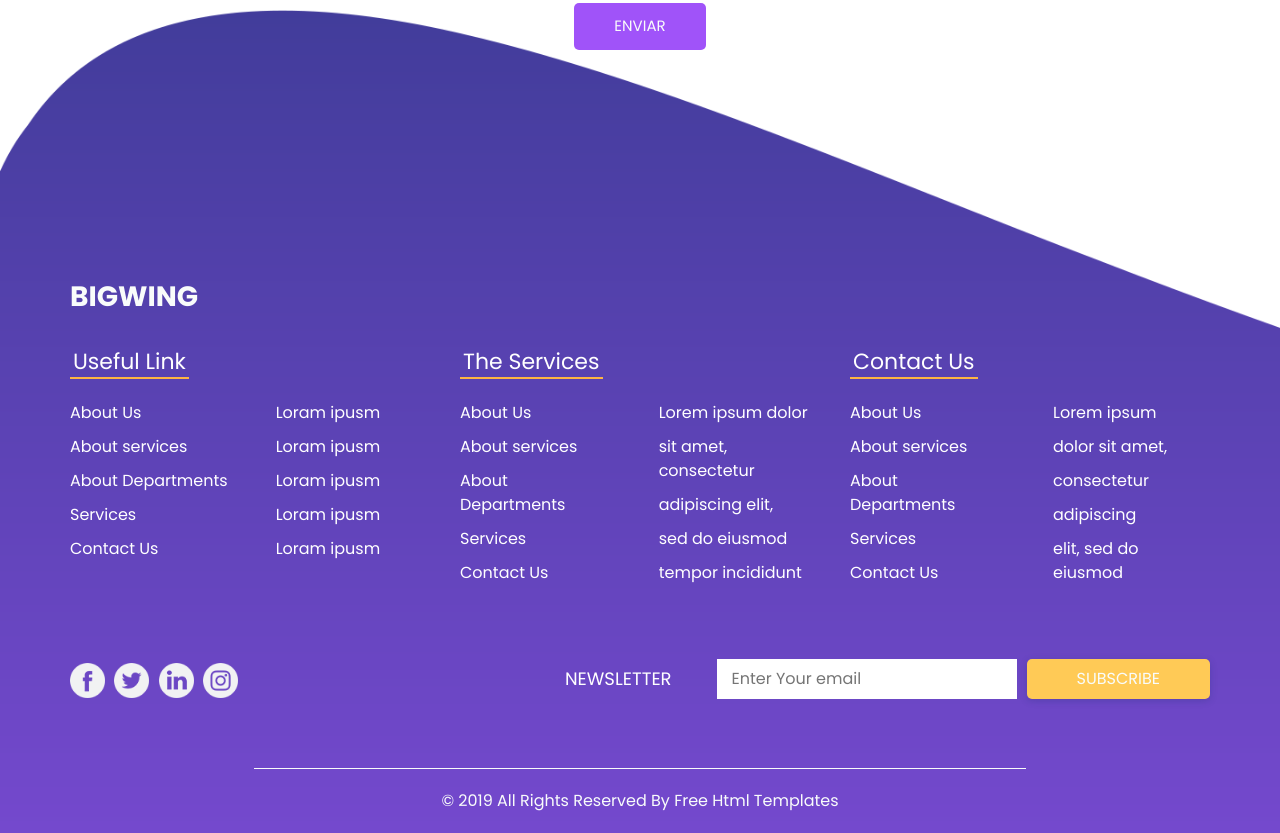
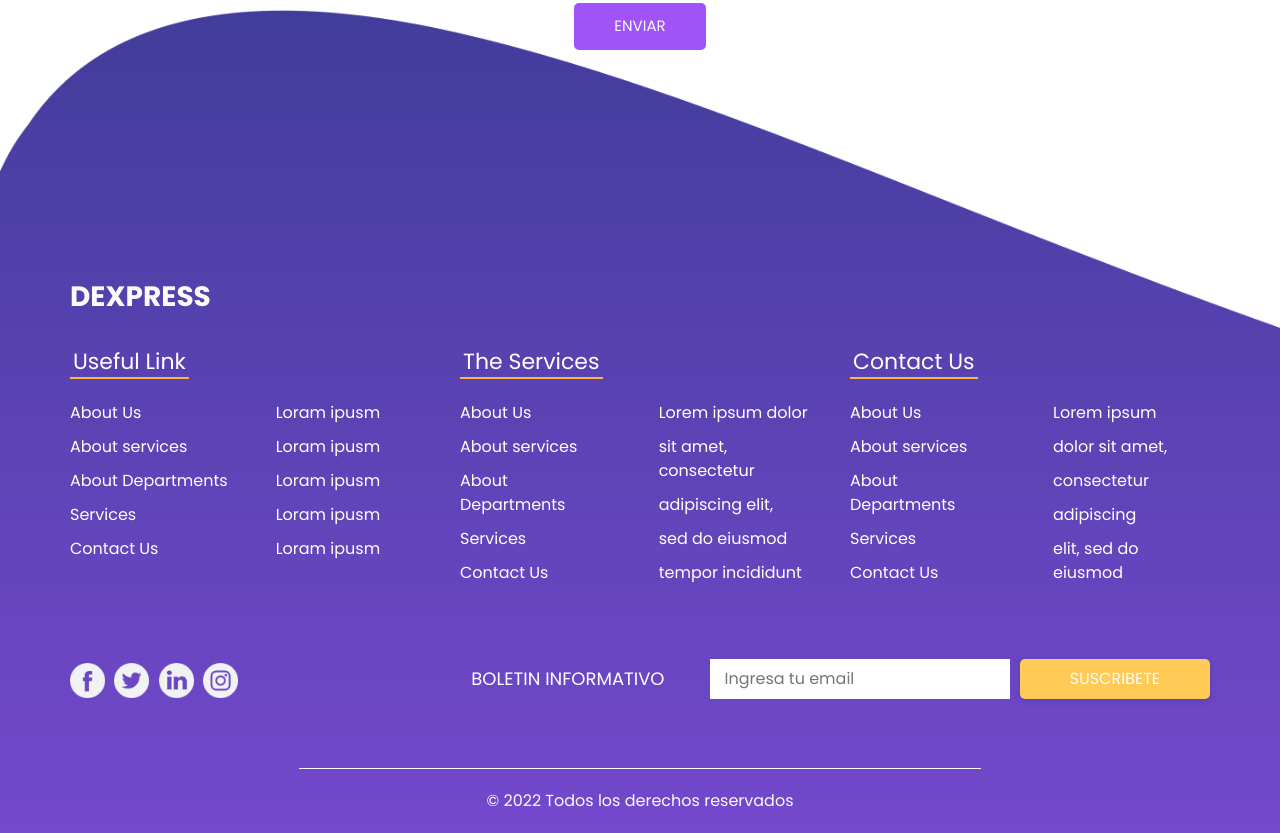
Before and after one commit to arturocanogit/DExpressWeb, a plain HTML site: page contact.html in a window 1280 px wide. Shown: the part 679-1512 px from the top of the page. Drawn offline with nearby package versions, Linux system fonts and the light colour scheme.

Commit message:
Ajustes en mensajes

```diff
--- a/contact.html
+++ b/contact.html
@@ -9,7 +9,7 @@
   <meta name="description" content=""/>
   <meta name="author" content=""/>
 
-  <title>BigWing</title>
+  <title>DEXPRESS</title>
 
   <!-- slider stylesheet -->
   <link rel="stylesheet" type="text/css" href="https://cdnjs.cloudflare.com/ajax/libs/OwlCarousel2/2.1.3/assets/owl.carousel.min.css"/>
@@ -35,7 +35,7 @@
             <nav class="navbar navbar-expand-lg custom_nav-container ">
               <a class="navbar-brand" href="index.html">
                 <span>
-                  BigWing
+                  DExpress
                 </span>
               </a>
               <button class="navbar-toggler" type="button" data-toggle="collapse" data-target="#navbarSupportedContent" aria-controls="navbarSupportedContent" aria-expanded="false" aria-label="Toggle navigation">
@@ -131,7 +131,7 @@
     <section class="info_section layout_padding2-bottom">
       <div class="container">
         <h3 class="">
-          BigWing
+          DExpress
         </h3>
       </div>
       <div class="container info_content">
@@ -348,11 +348,11 @@
           <div class="form_container mt-5">
               <form action="">
                   <label for="subscribeMail">
-                Newsletter
+                      BOLETIN INFORMATIVO
                   </label>
-              <input type="email" placeholder="Enter Your email" id="subscribeMail"/>
+                  <input type="email" placeholder="Ingresa tu email" id="subscribeMail" />
                   <button type="submit">
-                Subscribe
+                      Suscribete
                   </button>
               </form>
           </div>
@@ -366,8 +366,7 @@
     <!-- footer section -->
     <section class="container-fluid footer_section">
         <p>
-        © 2019 All Rights Reserved By
-        <a href="https://html.design/">Free Html Templates</a>
+            © 2022 Todos los derechos reservados
         </p>
     </section>
     <!-- footer section -->
```
Also changed, not shown: about.html (+7 -8 lines), index.html (+1 -1 lines), service.html (+6 -7 lines). Lines whose indentation alone changed are shown as unchanged.
